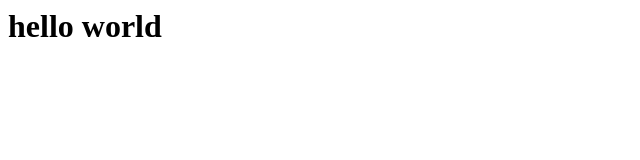
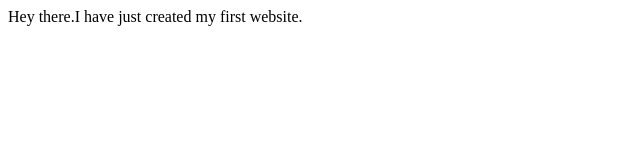
Before and after one commit to seraj1234/seraj1234.github.io, a plain HTML site: page index.html in a window 1280 px wide. Shown: the whole page, without its empty margins (0-640 px from the left). Drawn offline with Linux system fonts and the light colour scheme.

Commit message:
Add files via upload

```diff
--- a/index.html
+++ b/index.html
@@ -1 +1,9 @@
-<h1>hello world</h1>
+<!DOCTYPE html>
+<html>
+<head>
+	<title>this is my title</title>
+</head>
+<body>
+Hey there.I have just created my first website.
+</body>
+</html>
```
